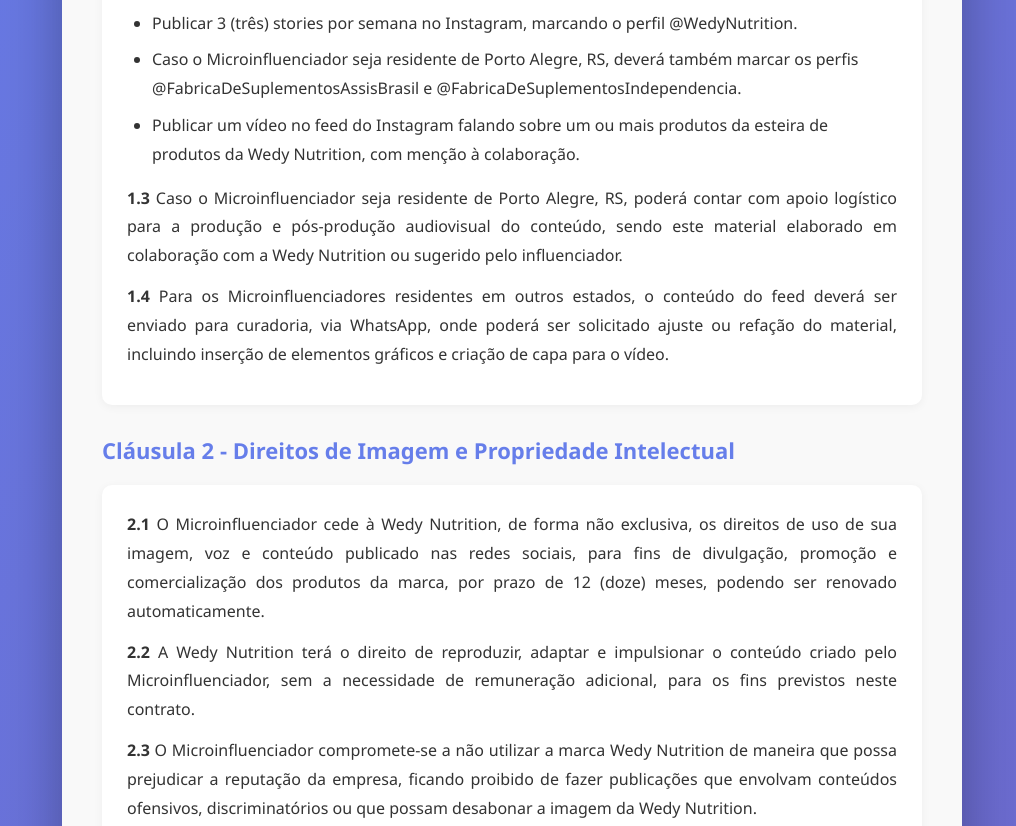
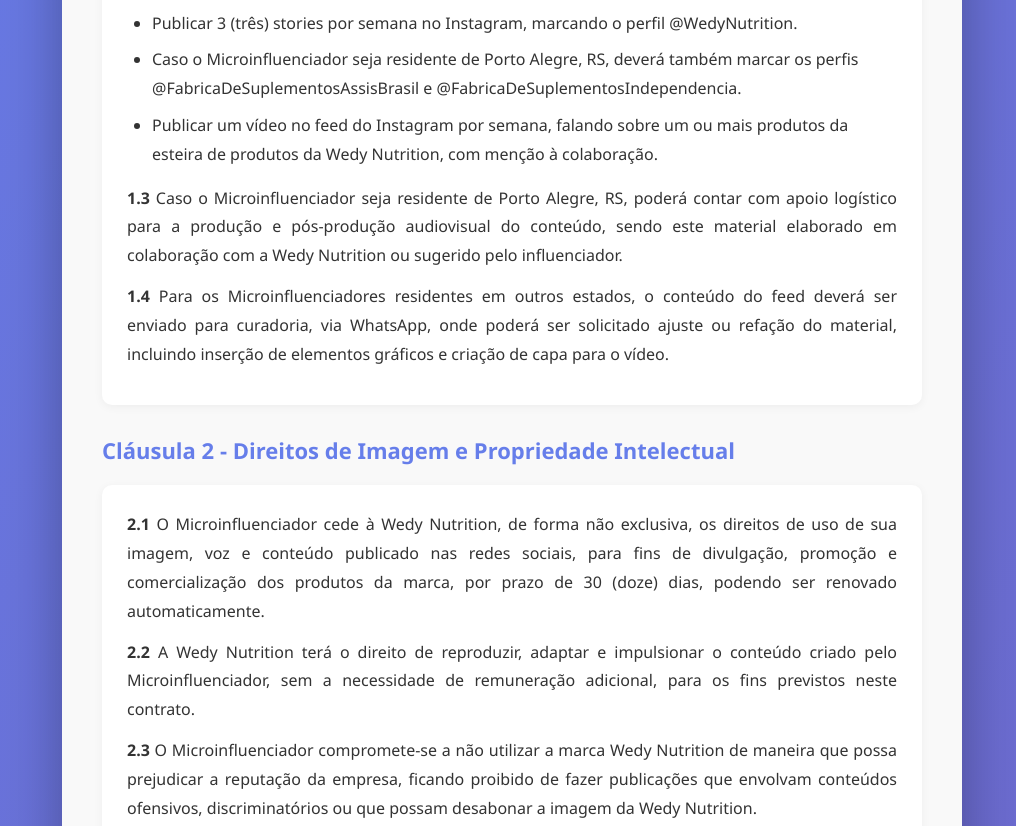
Before and after one commit to fabianbaldovino/contrato-wedy, a plain HTML site: page index.html in a window 1280 px wide. Shown: the part 696-1522 px from the top of the page, without its empty margins (128-1144 px from the left). Drawn offline with Linux system fonts and the light colour scheme.

Commit message:
Update index.html

```diff
--- a/index.html
+++ b/index.html
@@ -351,7 +351,7 @@
                 <ul>
                     <li>Publicar 3 (três) stories por semana no Instagram, marcando o perfil @WedyNutrition.</li>
                     <li>Caso o Microinfluenciador seja residente de Porto Alegre, RS, deverá também marcar os perfis @FabricaDeSuplementosAssisBrasil e @FabricaDeSuplementosIndependencia.</li>
-                    <li>Publicar um vídeo no feed do Instagram falando sobre um ou mais produtos da esteira de produtos da Wedy Nutrition, com menção à colaboração.</li>
+                    <li>Publicar um vídeo no feed do Instagram por semana, falando sobre um ou mais produtos da esteira de produtos da Wedy Nutrition, com menção à colaboração.</li>
                 </ul>
 
                 <p><strong>1.3</strong> Caso o Microinfluenciador seja residente de Porto Alegre, RS, poderá contar com apoio logístico para a produção e pós-produção audiovisual do conteúdo, sendo este material elaborado em colaboração com a Wedy Nutrition ou sugerido pelo influenciador.</p>
@@ -361,7 +361,7 @@
 
             <h2>Cláusula 2 - Direitos de Imagem e Propriedade Intelectual</h2>
             <div class="contract-box">
-                <p><strong>2.1</strong> O Microinfluenciador cede à Wedy Nutrition, de forma não exclusiva, os direitos de uso de sua imagem, voz e conteúdo publicado nas redes sociais, para fins de divulgação, promoção e comercialização dos produtos da marca, por prazo de 12 (doze) meses, podendo ser renovado automaticamente.</p>
+                <p><strong>2.1</strong> O Microinfluenciador cede à Wedy Nutrition, de forma não exclusiva, os direitos de uso de sua imagem, voz e conteúdo publicado nas redes sociais, para fins de divulgação, promoção e comercialização dos produtos da marca, por prazo de 30 (doze) dias, podendo ser renovado automaticamente.</p>
 
                 <p><strong>2.2</strong> A Wedy Nutrition terá o direito de reproduzir, adaptar e impulsionar o conteúdo criado pelo Microinfluenciador, sem a necessidade de remuneração adicional, para os fins previstos neste contrato.</p>
 
```
